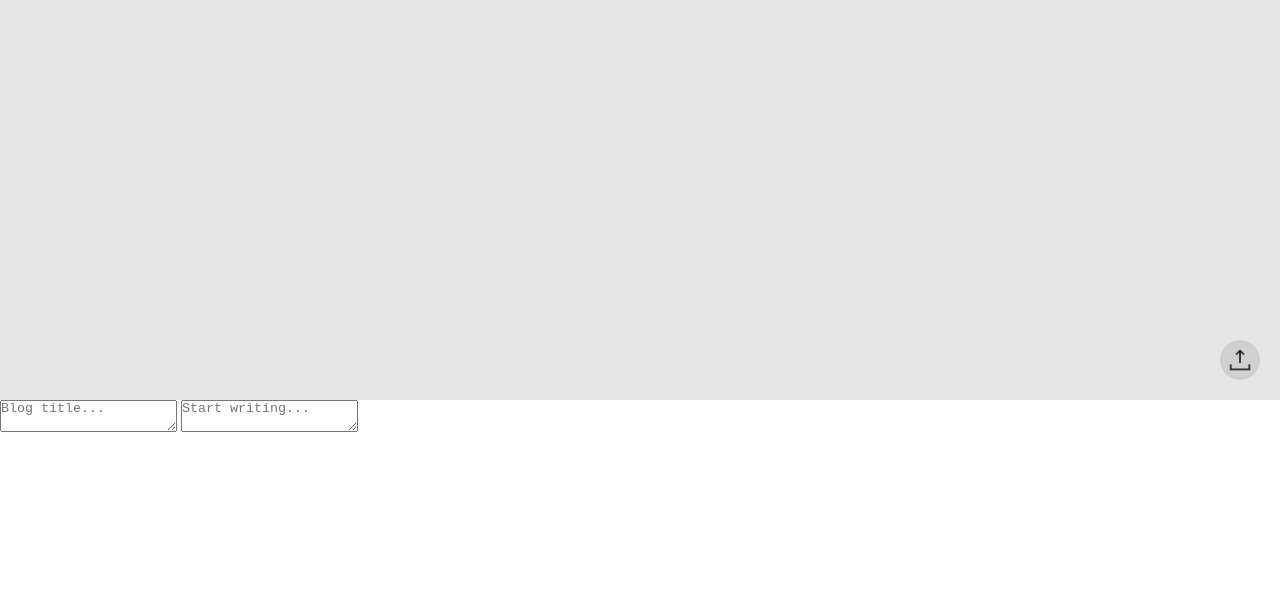
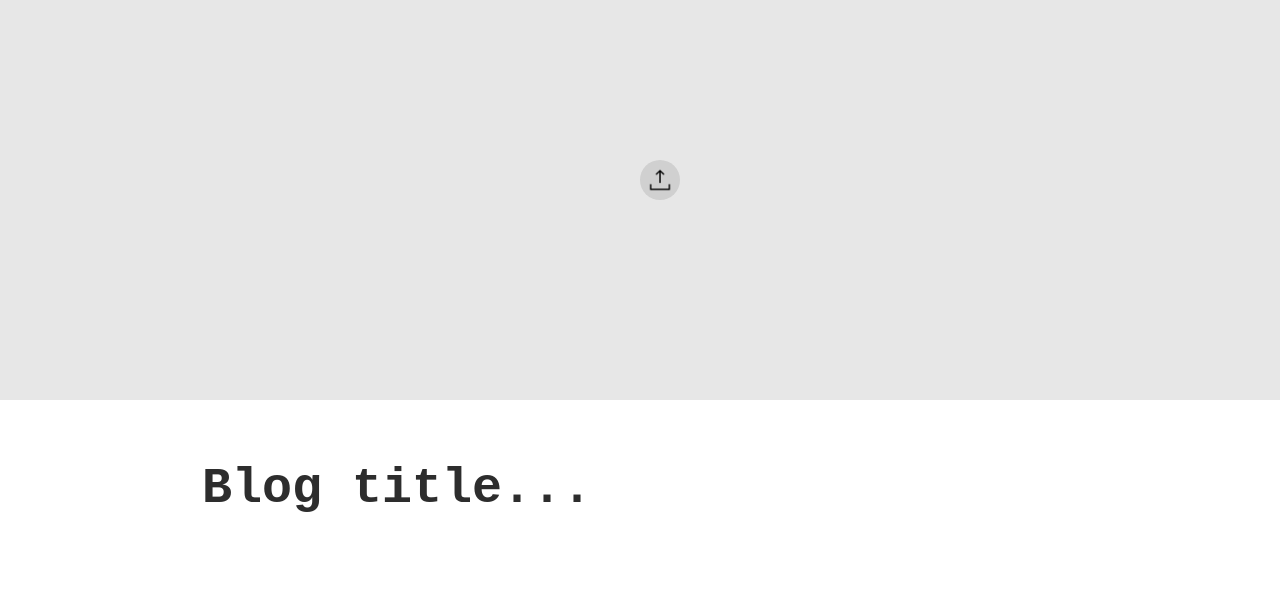
Before and after one commit to MICHELLENGEI/blog-buddy, a website: page public/editor.html in a window 1280 px wide. Shown: the top 595 px of the page. Drawn offline with Linux system fonts and the light colour scheme.

Commit message:
styled the blog section

```diff
--- a/public/css/editor.css
+++ b/public/css/editor.css
@@ -6,17 +6,66 @@
      background-size: cover;
      background-position: center;
  }
- .banner-upload-btn{
+
+ .banner-upload-btn {
+     margin: auto;
      position: absolute;
-    bottom: 20px;
-    right: 20px;
+     bottom: 200px;
+     left: 50vw;
      height: 40px;
      width: 40px;
-    border-radius: 50%;
+     border-radius: 20px;
      background: rgba(0, 0, 0, 0.1);
      display: flex;
      justify-content: center;
      align-items: center;
      cursor: pointer;
+ }
 
+ .blog {
+     width: 70vw;
+     min-width: 400px;
+     height: 100px;
+     display: block;
+     margin: auto;
+     padding: 50px 0;
  }
+
+ textarea::-webkit-scrollbar {
+     width: 10px;
+ }
+
+ textarea::-webkit-scrollbar-thumb {
+     background: rgb(0, 0, 0, 0.1);
+     border-radius: 10px;
+ }
+
+ .title,
+ .article {
+     width: 100%;
+     min-height: 100px;
+     height: auto;
+     outline: none;
+     font-size: 50px;
+     font-weight: 600;
+     color: #2d2d2d;
+     resize: none;
+     border: none;
+     padding: 10px;
+     border-radius: 10px;
+ }
+
+ .title::placeholder,
+ .title::placeholder {
+     color: #2d2d2d;
+ }
+ .article{
+    height: 500px;
+    font-size: 20px;
+    margin-top: 10px;
+    line-height: 30px;
+    font-weight: 500;
+    padding-bottom: 100px;
+    /* enable to store spaces in db */
+    white-space:pre-wrap;
+ }
```
Lines whose indentation alone changed are shown as unchanged.
